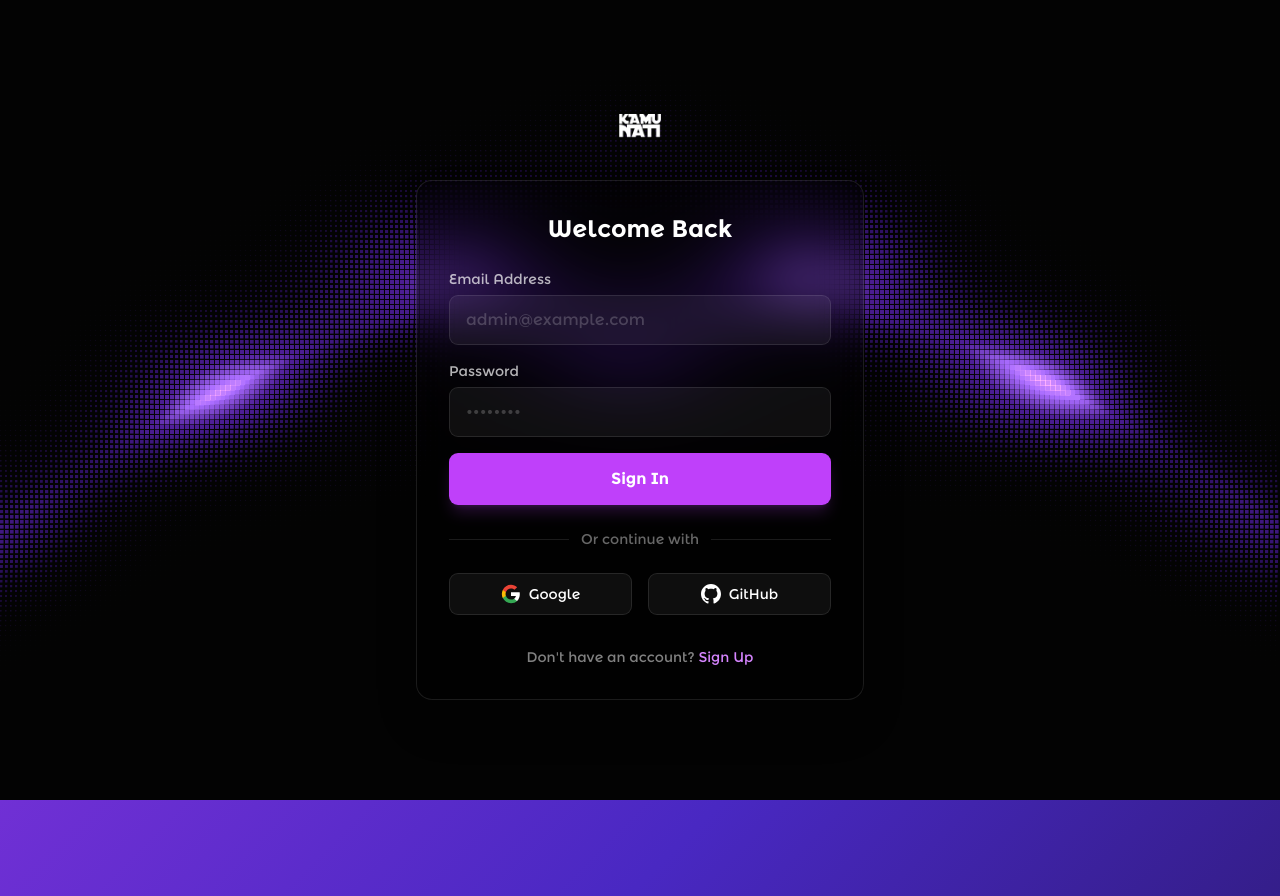
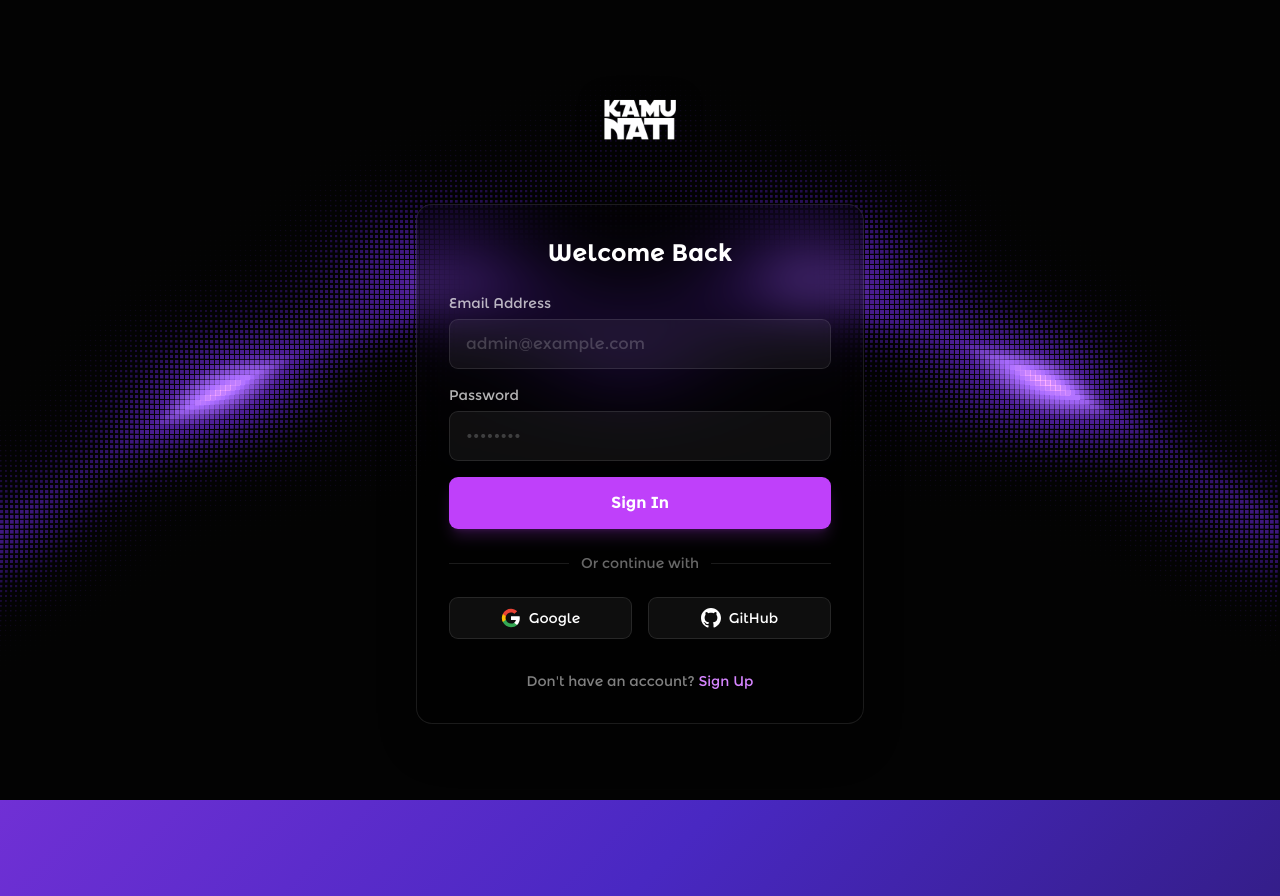
Before and after one commit to mohamedhanifa27/Kamunati, a Next.js app: page /login in a window 1280 px wide. Built offline with nearby package versions, Linux system fonts and the light colour scheme; a web font is replaced by a local one.

Commit message:
style: increase logo size and visibility with a permanent structural shadow

```diff
--- a/src/app/login/page.tsx
+++ b/src/app/login/page.tsx
@@ -70,11 +70,11 @@ function LoginForm() {
 
       <div className="z-10 flex flex-col items-center w-full max-w-md relative">
           {/* Logo properly placed above the card */}
-          <div className="mb-6 group cursor-pointer z-50">
+          <div className="mb-8 group cursor-pointer z-50">
             <img
               src="/logo.png"
               alt="Kamunati"
-              className="h-14 object-contain transition-all duration-300 group-hover:drop-shadow-[0_0_25px_rgba(138,43,226,1)] group-hover:scale-110"
+              className="h-24 object-contain drop-shadow-[0_4px_12px_rgba(0,0,0,0.8)] transition-all duration-300 group-hover:drop-shadow-[0_0_35px_rgba(138,43,226,1)] group-hover:scale-105"
             />
           </div>
 
```
